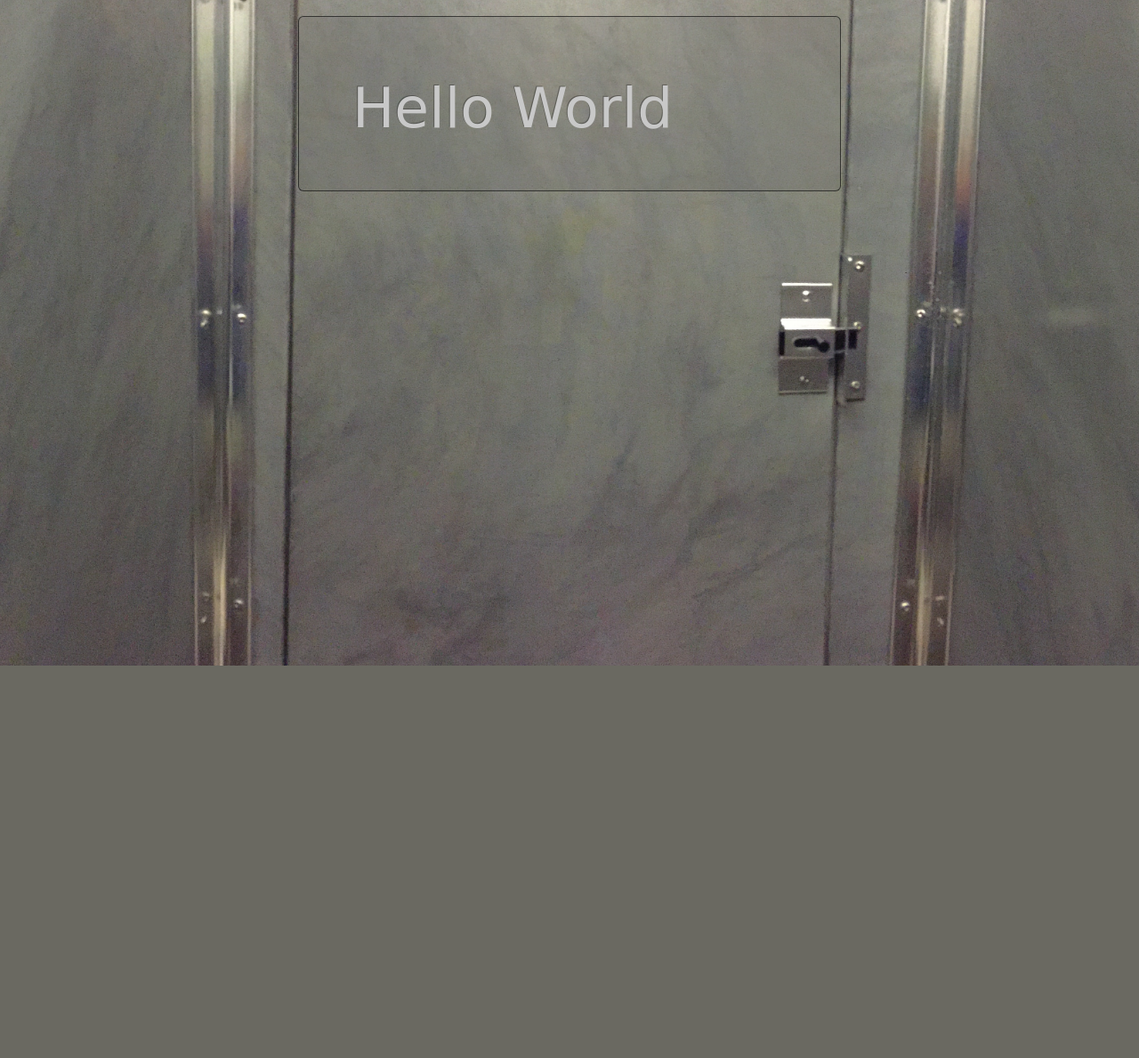
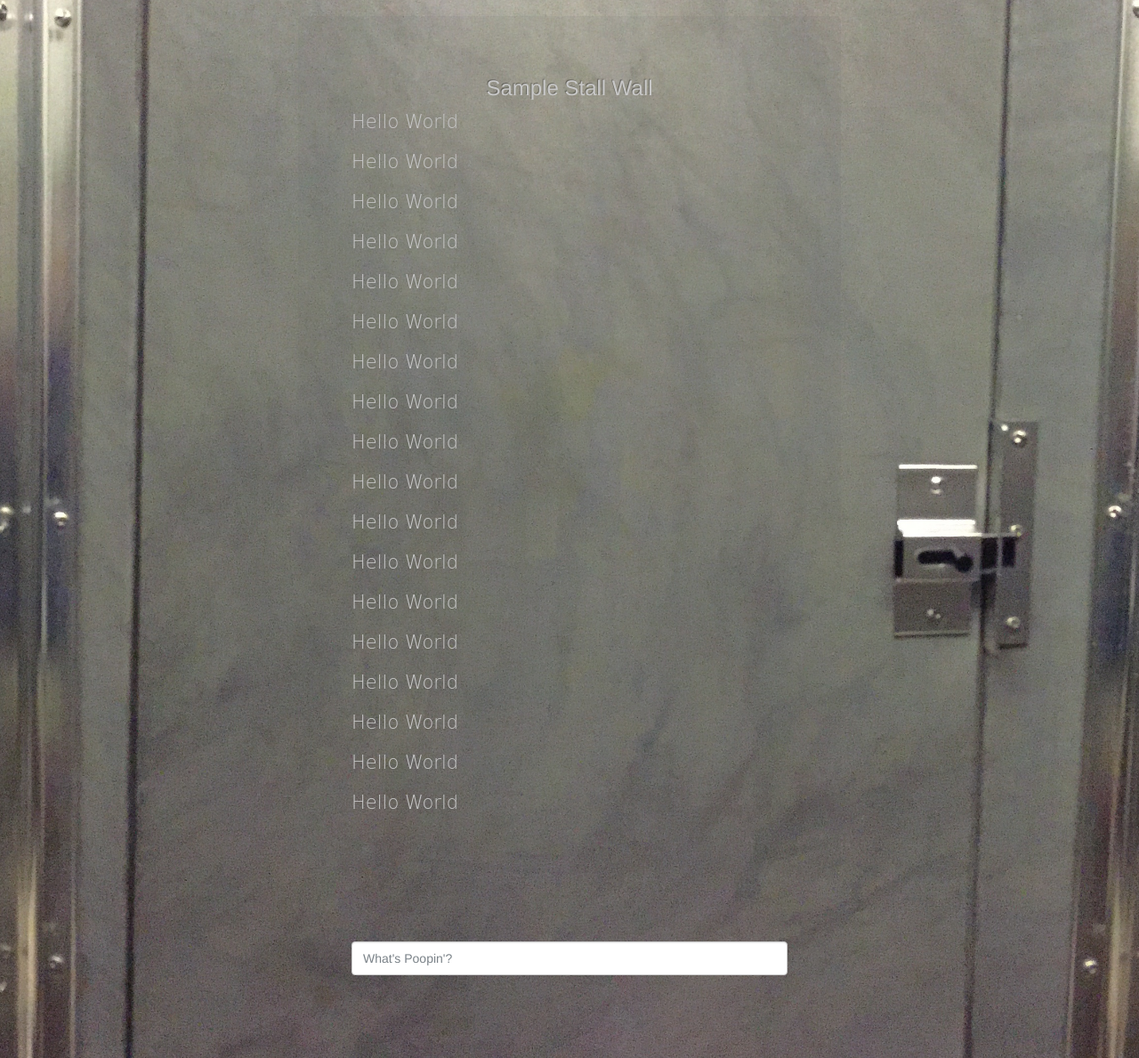
Before and after one commit to CobyGoldbergs/ShitChat, a Flask app: template templates/stall.html in a window 1280 px wide. Shown: the part 52-1241 px from the top of the page at 89% size. Before the commit the page ends 800 px from the top, so only its background shows below. Run offline with Flask 2, Linux system fonts and the light colour scheme; the template is opened without the code that fills it, so the values that code supplies are empty; parts of the project's set-up code (start-up, migrations or seed data) failed here and were passed over.

Commit message:
added to stall

```diff
--- a/templates/stall.html
+++ b/templates/stall.html
@@ -43,8 +43,32 @@
 <div class="row">
 <div class="col-lg-3"><p></p></div>
 <div class="col-lg-6">
-<div class="jumbotron" style="background: rgba(100, 100, 100, 0.2);">
-<h1 style="font-family: 'Comic Sans MS', cursive, sans-serif;">     Hello World</h1>
+<div class="jumbotron" style="background: rgba(100, 100, 100, 0.1); border: 0px; margin-top: 0px;">
+<center>
+<h3>Sample Stall Wall</h3>
+</center>
+<p style="font-family: 'Comic Sans MS', cursive, sans-serif;">Hello World</p>
+<p style="font-family: 'Comic Sans MS', cursive, sans-serif;">Hello World</p>
+
+<p style="font-family: 'Comic Sans MS', cursive, sans-serif;">Hello World</p>
+<p style="font-family: 'Comic Sans MS', cursive, sans-serif;">Hello World</p>
+<p style="font-family: 'Comic Sans MS', cursive, sans-serif;">Hello World</p>
+<p style="font-family: 'Comic Sans MS', cursive, sans-serif;">Hello World</p>
+<p style="font-family: 'Comic Sans MS', cursive, sans-serif;">Hello World</p>
+<p style="font-family: 'Comic Sans MS', cursive, sans-serif;">Hello World</p>
+<p style="font-family: 'Comic Sans MS', cursive, sans-serif;">Hello World</p>
+<p style="font-family: 'Comic Sans MS', cursive, sans-serif;">Hello World</p>
+<p style="font-family: 'Comic Sans MS', cursive, sans-serif;">Hello World</p>
+<p style="font-family: 'Comic Sans MS', cursive, sans-serif;">Hello World</p>
+<p style="font-family: 'Comic Sans MS', cursive, sans-serif;">Hello World</p>
+<p style="font-family: 'Comic Sans MS', cursive, sans-serif;">Hello World</p>
+<p style="font-family: 'Comic Sans MS', cursive, sans-serif;">Hello World</p>
+<p style="font-family: 'Comic Sans MS', cursive, sans-serif;">Hello World</p>
+<p style="font-family: 'Comic Sans MS', cursive, sans-serif;">Hello World</p>
+<p style="font-family: 'Comic Sans MS', cursive, sans-serif;">Hello World</p>
+</div>
+<div class="jumbotron" style="background: rgba(100, 100, 100, 0.1); border: 0px; margin-top: 0px;">
+<p><input type="text" class="form-control" placeholder="What's Poopin'?" name="post"></p>
 </div>
 
 
```
